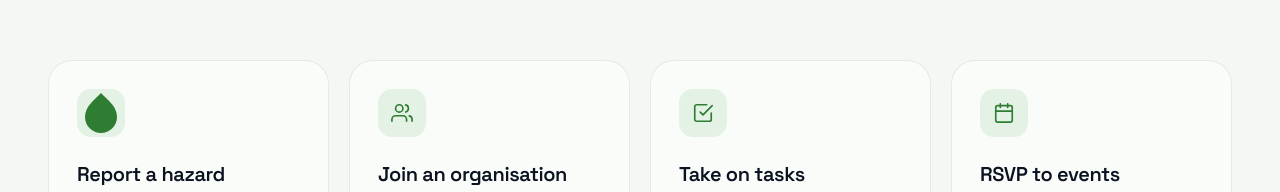
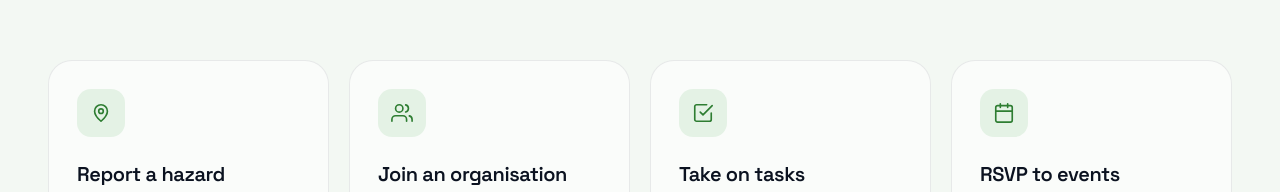
Before and after one commit to ecotrack-Group15-CS3203/ecotrack-web, a Next.js app: page /app in a window 1280 px wide. Shown: the part 1098-1290 px from the top of the page. Built offline with nearby package versions, Linux system fonts and the light colour scheme; no server answers.

Commit message:
fix(public): outlined location icon on the report-a-hazard card
The card on /app used the filled map-pin droplet, which stood out against the
stroked icons on the other three cards. Adds IconLocation in the same stroked
style and uses it there. IconPin is unchanged for the incident map.

Closes #39

```diff
--- a/app/(public)/app/page.tsx
+++ b/app/(public)/app/page.tsx
@@ -3,7 +3,7 @@ import Link from 'next/link';
 import {
   IconEvents,
   IconIncidents,
-  IconPin,
+  IconLocation,
   IconPlus,
   IconTasks,
   IconVolunteers,
@@ -19,7 +19,7 @@ export const metadata: Metadata = {
 const MOBILE_APP_URL = process.env.NEXT_PUBLIC_MOBILE_APP_URL;
 
 const FEATURES = [
-  { icon: IconPin, title: 'Report a hazard', body: 'Report a hazard in seconds, with a photo and its exact location.' },
+  { icon: IconLocation, title: 'Report a hazard', body: 'Report a hazard in seconds, with a photo and its exact location.' },
   { icon: IconVolunteers, title: 'Join an organisation', body: 'Join an organisation covering your area to take on cleanup tasks near you.' },
   { icon: IconTasks, title: 'Take on tasks', body: 'Pick up cleanup tasks your organisation assigns and mark them done.' },
   { icon: IconEvents, title: 'RSVP to events', body: 'RSVP to volunteer events and track your impact over time.' },
--- a/components/icons.tsx
+++ b/components/icons.tsx
@@ -83,6 +83,9 @@ export const IconColumns = (p: IconProps) => (
 export const IconLogout = (p: IconProps) => (
   <Icon {...p} d="M9 21H5a2 2 0 0 1-2-2V5a2 2 0 0 1 2-2h4M16 17l5-5-5-5M21 12H9" />
 );
+export const IconLocation = (p: IconProps) => (
+  <Icon {...p} d="M12 21s-7-6.1-7-11a7 7 0 0 1 14 0c0 4.9-7 11-7 11zM12 12.5a2.5 2.5 0 1 0 0-5 2.5 2.5 0 0 0 0 5z" />
+);
 export const IconPin = ({ className, style, label }: IconProps & { style?: React.CSSProperties; label?: string }) => (
   <svg
     className={`map-pin ${className ?? ''}`}
```
